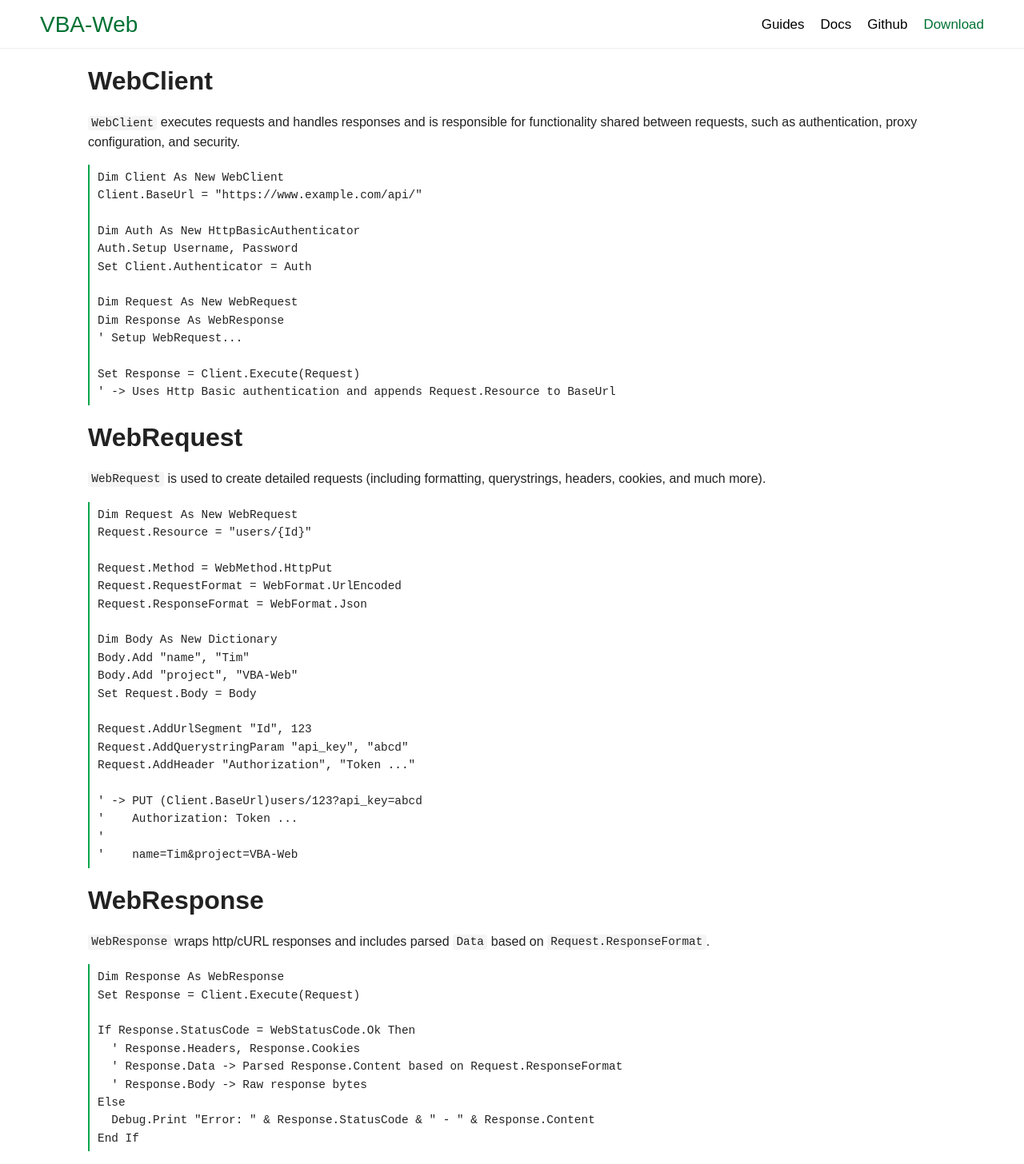
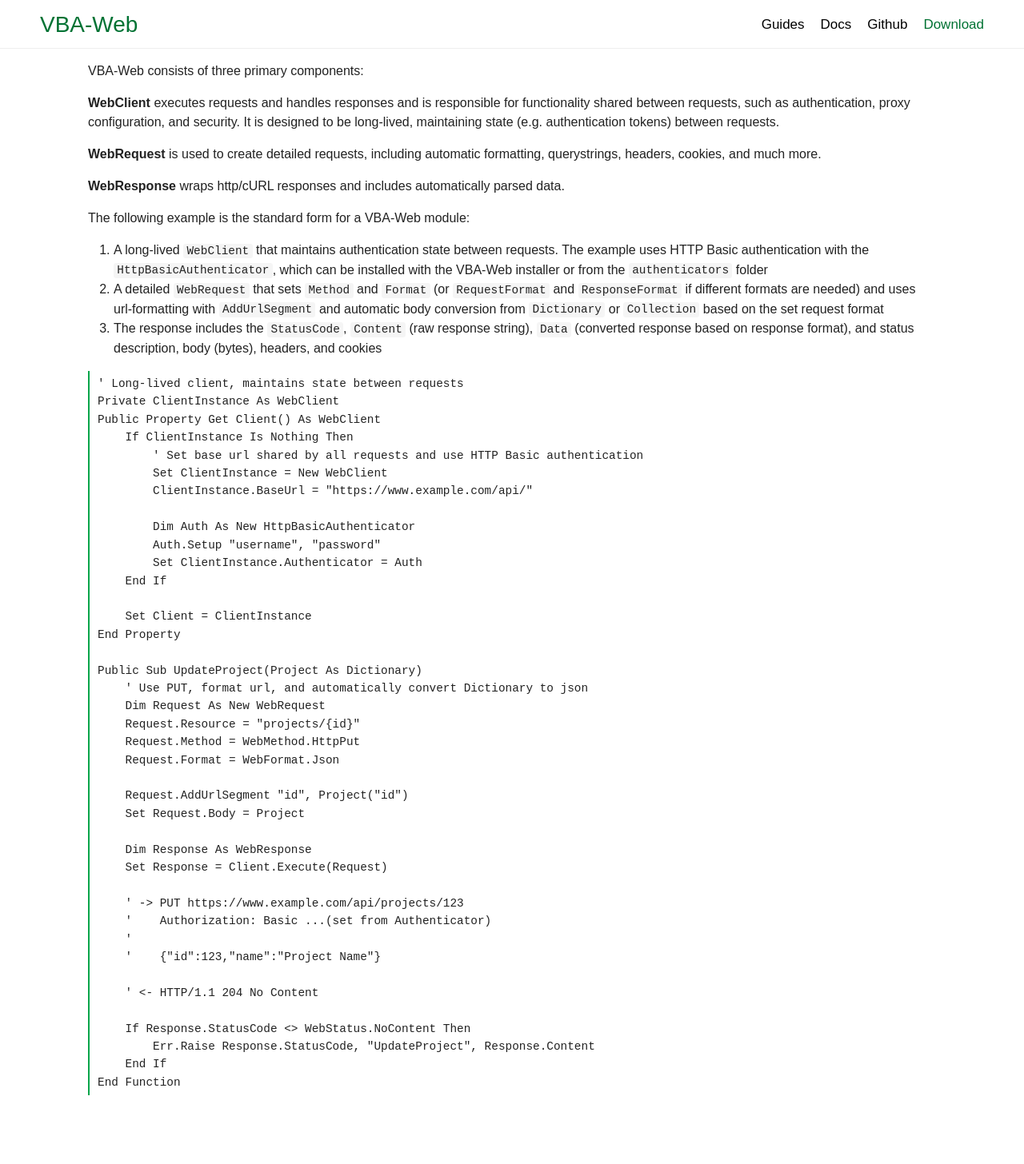
Before and after one commit to VBA-tools/VBA-Web, a Jekyll site: the page built from _guides/overview.md, in a window 1280 px wide. Shown: the whole page at 80% size. Built offline with Jekyll 4.4.1, drawn with Linux system fonts in a browser that asks for light colours; Markdown is read by kramdown in place of the engine named in the settings; after the commit the page ends 1386 px from its top, so only the background shows below that.

Commit message:
Update overview guide

````diff
--- a/_guides/overview.md
+++ b/_guides/overview.md
@@ -2,66 +2,60 @@
 title: Overview
 ---
 
-# WebClient
+VBA-Web consists of three primary components:
 
-`WebClient` executes requests and handles responses and is responsible for functionality shared between requests, such as authentication, proxy configuration, and security.
+__WebClient__ executes requests and handles responses and is responsible for functionality shared between requests, such as authentication, proxy configuration, and security.
+It is designed to be long-lived, maintaining state (e.g. authentication tokens) between requests.
+
+__WebRequest__ is used to create detailed requests, including automatic formatting, querystrings, headers, cookies, and much more.
+
+__WebResponse__ wraps http/cURL responses and includes automatically parsed data.
+
+The following example is the standard form for a VBA-Web module:
+
+1. A long-lived `WebClient` that maintains authentication state between requests. The example uses HTTP Basic authentication with the `HttpBasicAuthenticator`, which can be installed with the VBA-Web installer or from the `authenticators` folder
+2. A detailed `WebRequest` that sets `Method` and `Format` (or `RequestFormat` and `ResponseFormat` if different formats are needed) and uses url-formatting with `AddUrlSegment` and automatic body conversion from `Dictionary` or `Collection` based on the set request format
+3. The response includes the `StatusCode`, `Content` (raw response string), `Data` (converted response based on response format), and status description, body (bytes), headers, and cookies
 
 ```VB.net
-Dim Client As New WebClient
-Client.BaseUrl = "https://www.example.com/api/"
+' Long-lived client, maintains state between requests
+Private ClientInstance As WebClient
+Public Property Get Client() As WebClient
+    If ClientInstance Is Nothing Then
+        ' Set base url shared by all requests and use HTTP Basic authentication
+        Set ClientInstance = New WebClient
+        ClientInstance.BaseUrl = "https://www.example.com/api/"
 
-Dim Auth As New HttpBasicAuthenticator
-Auth.Setup Username, Password
-Set Client.Authenticator = Auth
+        Dim Auth As New HttpBasicAuthenticator
+        Auth.Setup "username", "password"
+        Set ClientInstance.Authenticator = Auth
+    End If
 
-Dim Request As New WebRequest
-Dim Response As WebResponse
-' Setup WebRequest...
+    Set Client = ClientInstance
+End Property
 
-Set Response = Client.Execute(Request)
-' -> Uses Http Basic authentication and appends Request.Resource to BaseUrl
+Public Sub UpdateProject(Project As Dictionary)
+    ' Use PUT, format url, and automatically convert Dictionary to json
+    Dim Request As New WebRequest
+    Request.Resource = "projects/{id}"
+    Request.Method = WebMethod.HttpPut
+    Request.Format = WebFormat.Json
+
+    Request.AddUrlSegment "id", Project("id")
+    Set Request.Body = Project
+
+    Dim Response As WebResponse
+    Set Response = Client.Execute(Request)
+
+    ' -> PUT https://www.example.com/api/projects/123
+    '    Authorization: Basic ...(set from Authenticator)
+    '
+    '    {"id":123,"name":"Project Name"}
+
+    ' <- HTTP/1.1 204 No Content
+
+    If Response.StatusCode <> WebStatus.NoContent Then
+        Err.Raise Response.StatusCode, "UpdateProject", Response.Content
+    End If
+End Function
 ```
-
-# WebRequest
-
-`WebRequest` is used to create detailed requests (including formatting, querystrings, headers, cookies, and much more).
-
-```VB.net
-Dim Request As New WebRequest
-Request.Resource = "users/{Id}"
-
-Request.Method = WebMethod.HttpPut
-Request.RequestFormat = WebFormat.UrlEncoded
-Request.ResponseFormat = WebFormat.Json
-
-Dim Body As New Dictionary
-Body.Add "name", "Tim"
-Body.Add "project", "VBA-Web"
-Set Request.Body = Body
-
-Request.AddUrlSegment "Id", 123
-Request.AddQuerystringParam "api_key", "abcd"
-Request.AddHeader "Authorization", "Token ..."
-
-' -> PUT (Client.BaseUrl)users/123?api_key=abcd
-'    Authorization: Token ...
-'
-'    name=Tim&project=VBA-Web
-```
-
-# WebResponse
-
-`WebResponse` wraps http/cURL responses and includes parsed `Data` based on `Request.ResponseFormat`.
-
-```VB.net
-Dim Response As WebResponse
-Set Response = Client.Execute(Request)
-
-If Response.StatusCode = WebStatusCode.Ok Then
-  ' Response.Headers, Response.Cookies
-  ' Response.Data -> Parsed Response.Content based on Request.ResponseFormat
-  ' Response.Body -> Raw response bytes
-Else
-  Debug.Print "Error: " & Response.StatusCode & " - " & Response.Content
-End If
-```
````
